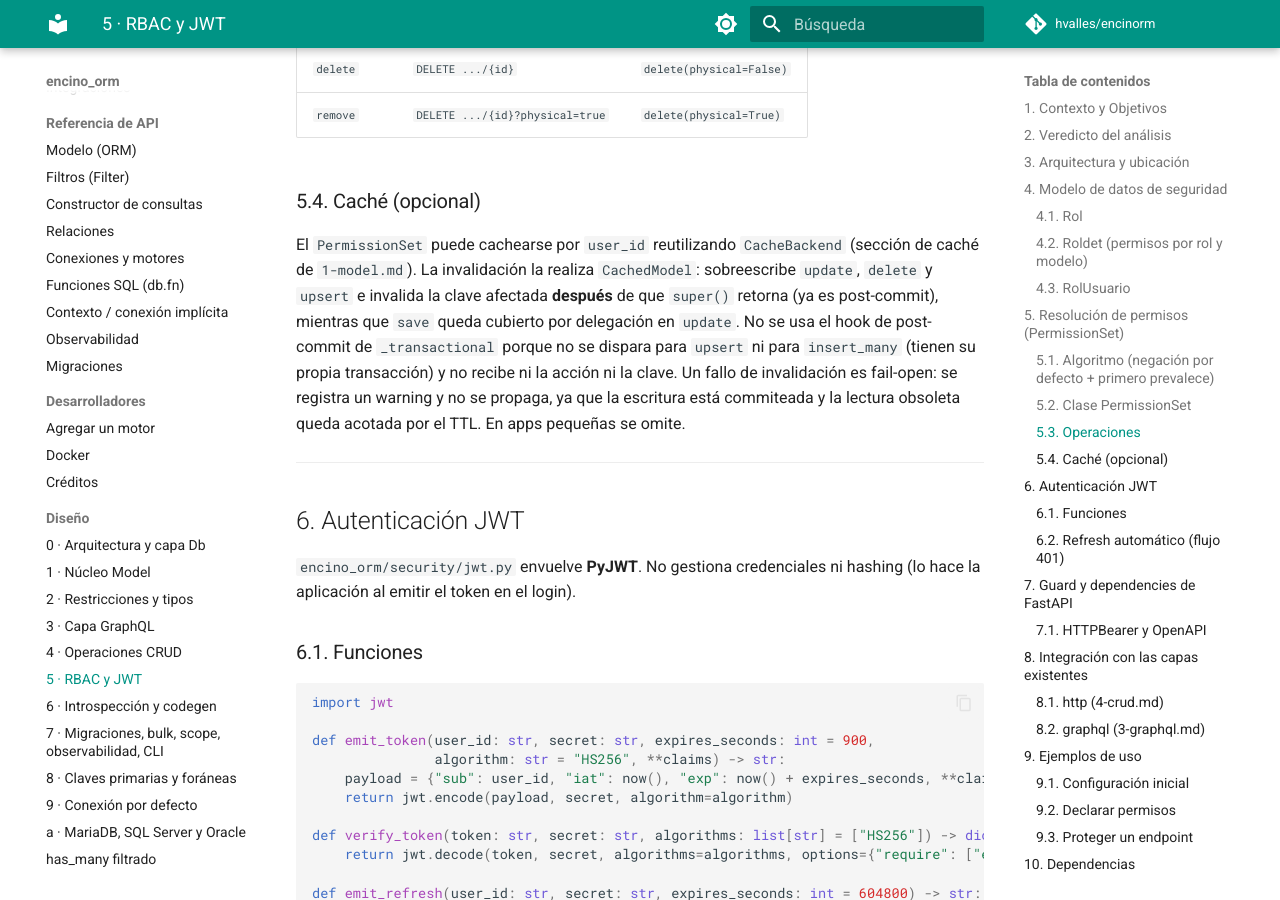
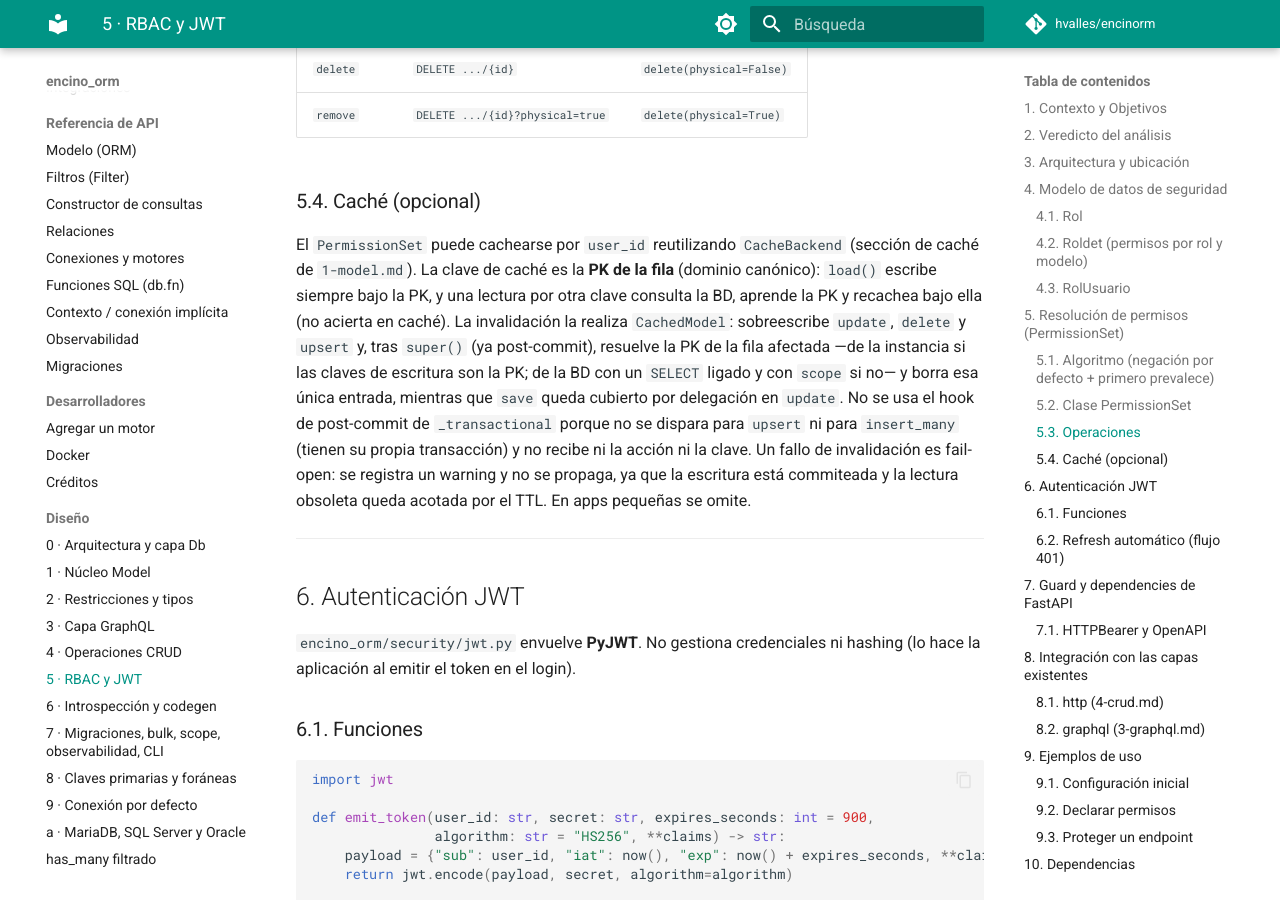
Before and after one commit to hvalles/encinorm, an MkDocs documentation site: the page built from docs/design/5-security.md, in a window 1280 px wide and 900 px high, scrolled down 4811 px. Built offline with MkDocs 1.6.1 and Material for MkDocs 9.7.7, drawn with Linux system fonts in a browser that asks for light colours; comment, search, counter and statistics services are not loaded.

Commit message:
docs(03-06): document the canonical PK cache domain and the non-PK read change
- guide.md §10: cache indexes by the row PK; a non-PK read queries the DB,
  learns the PK and recaches under it (never a cache hit)
- design/5-security.md §5.4: describe the real invalidation mechanism (resolve
  the affected row's PK, then delete that one entry; fail-open)
- CHANGELOG [Unreleased] ### Corregido: additive entry for the behavior change

```diff
--- a/docs/design/5-security.md
+++ b/docs/design/5-security.md
@@ -200,15 +200,19 @@ class PermissionSet:
 ### 5.4. Caché (opcional)
 
 El `PermissionSet` puede cachearse por `user_id` reutilizando `CacheBackend`
-(sección de caché de `1-model.md`). La invalidación la realiza `CachedModel`:
-sobreescribe `update`, `delete` y `upsert` e invalida la clave afectada
-**después** de que `super()` retorna (ya es post-commit), mientras que `save`
-queda cubierto por delegación en `update`. No se usa el hook de post-commit de
-`_transactional` porque no se dispara para `upsert` ni para `insert_many`
-(tienen su propia transacción) y no recibe ni la acción ni la clave. Un fallo
-de invalidación es fail-open: se registra un warning y no se propaga, ya que la
-escritura está commiteada y la lectura obsoleta queda acotada por el TTL. En
-apps pequeñas se omite.
+(sección de caché de `1-model.md`). La clave de caché es la **PK de la fila**
+(dominio canónico): `load()` escribe siempre bajo la PK, y una lectura por otra
+clave consulta la BD, aprende la PK y recachea bajo ella (no acierta en caché). La
+invalidación la realiza `CachedModel`: sobreescribe `update`, `delete` y `upsert`
+y, tras `super()` (ya post-commit), resuelve la PK de la fila afectada —de la
+instancia si las claves de escritura son la PK; de la BD con un `SELECT` ligado y
+con `scope` si no— y borra esa única entrada, mientras que `save` queda cubierto
+por delegación en `update`. No se usa el hook de post-commit de `_transactional`
+porque no se dispara para `upsert` ni para `insert_many` (tienen su propia
+transacción) y no recibe ni la acción ni la clave. Un fallo de invalidación es
+fail-open: se registra un warning y no se propaga, ya que la escritura está
+commiteada y la lectura obsoleta queda acotada por el TTL. En apps pequeñas se
+omite.
 
 ---
 
```
Also changed, not shown: CHANGELOG.md (+11 -0 lines), docs/guide.md (+16 -6 lines).
